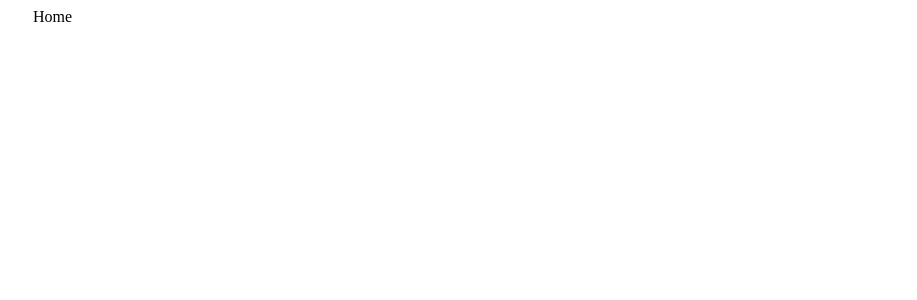
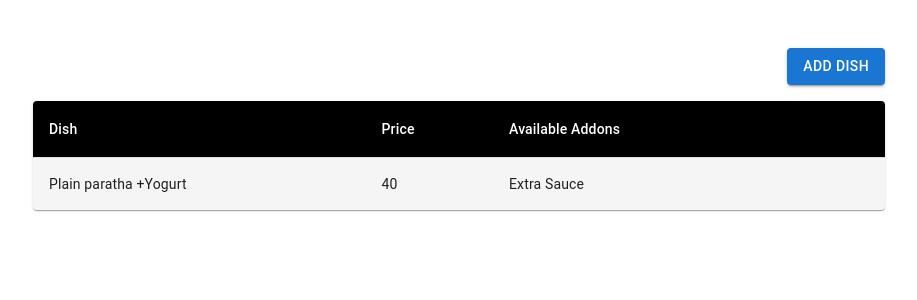
Before and after one commit to shivprajapat/react-redux-curd-operation, a React (Create React App) app: page / in a window 1280 px wide. Shown: the top 300 px of the page, without its empty margins (181-1098 px from the left). Built offline with nearby package versions, Linux system fonts and the light colour scheme.

Commit message:
ui created

```diff
--- a/src/App.js
+++ b/src/App.js
@@ -5,16 +5,19 @@ import {
   Route,
 } from "react-router-dom";
 import Container from '@mui/material/Container';
+import Box from '@mui/material/Box';
 
 function App() {
   return (
     <Container maxWidth="md">
+      <Box sx={{ paddingTop: 5 }}>
         <div className="App">
           <Routes>
             <Route path='/' exact element={<Home />} />
             <Route path='/add-user' element={<AddUser />} />
           </Routes>
         </div>
+      </Box>
     </Container>
   );
 }
--- a/src/components/AddUser.jsx
+++ b/src/components/AddUser.jsx
@@ -1,7 +1,31 @@
-import React from 'react'
+import * as React from 'react';
+import Box from '@mui/material/Box';
+import TextField from '@mui/material/TextField';
+import Button from '@mui/material/Button';
+import Stack from '@mui/material/Stack';
+import { useNavigate } from 'react-router-dom'
 
 export default function AddUser() {
+    const navigate = useNavigate();
     return (
-        <div>AddUser</div>
+
+        <Box
+            sx={{
+                boxShadow: 3,
+                height: 300,
+                backgroundColor: 'primary.white',
+                '& .MuiTextField-root': { m: 1, width: '25ch' },
+                display: 'flex', justifyContent: 'center', alignItems: "center", flexDirection: "column"
+            }}>
+            <div>
+                <TextField id="outlined-basic" label="Dish" variant="outlined" />
+                <TextField id="outlined-basic" label="Price" variant="outlined" />
+                <TextField id="outlined-basic" label="Available Addons" variant="outlined" />
+            </div>
+            <Stack direction="row" spacing={2}>
+                <Button variant="contained" size="large">Add Dish</Button>
+                <Button variant="contained" size="large" onClick={() => navigate('/')}>Back</Button>
+            </Stack>
+        </Box>
     )
 }
--- a/src/components/Home.jsx
+++ b/src/components/Home.jsx
@@ -1,7 +1,75 @@
-import React from 'react'
+import * as React from 'react';
+import { styled } from '@mui/material/styles';
+import Table from '@mui/material/Table';
+import TableBody from '@mui/material/TableBody';
+import TableCell, { tableCellClasses } from '@mui/material/TableCell';
+import TableContainer from '@mui/material/TableContainer';
+import TableHead from '@mui/material/TableHead';
+import TableRow from '@mui/material/TableRow';
+import Paper from '@mui/material/Paper';
+import { Link } from 'react-router-dom'
+import Button from '@mui/material/Button';
+import Box from '@mui/material/Box';
+
+const StyledTableCell = styled(TableCell)(({ theme }) => ({
+    [`&.${tableCellClasses.head}`]: {
+        backgroundColor: theme.palette.common.black,
+        color: theme.palette.common.white,
+    },
+    [`&.${tableCellClasses.body}`]: {
+        fontSize: 14,
+    },
+}));
+
+const StyledTableRow = styled(TableRow)(({ theme }) => ({
+    '&:nth-of-type(odd)': {
+        backgroundColor: theme.palette.action.hover,
+    },
+    // hide last border
+    '&:last-child td, &:last-child th': {
+        border: 0,
+    },
+}));
+
+function createData(name, calories, fat, carbs, protein) {
+    return { name, calories, fat, carbs, protein };
+}
+
+const rows = [
+    createData('Plain paratha +Yogurt', 40, "Extra Sauce")
+];
 
 export default function Home() {
+
     return (
-        <div>Home</div>
+        <div className='add-user'>
+            <Box sx={{ paddingBottom: 2, display: 'flex', justifyContent: 'flex-end' }}>
+                <Link to='/add-user'>
+                    <Button variant="contained">Add Dish</Button>
+                </Link>
+            </Box>
+            <TableContainer component={Paper}>
+                <Table sx={{ minWidth: 700 }} aria-label="customized table">
+                    <TableHead>
+                        <TableRow>
+                            <StyledTableCell>Dish</StyledTableCell>
+                            <StyledTableCell>Price</StyledTableCell>
+                            <StyledTableCell style={{ width: 360 }} >Available Addons</StyledTableCell>
+                        </TableRow>
+                    </TableHead>
+                    <TableBody>
+                        {rows.map((row) => (
+                            <StyledTableRow key={row.name}>
+                                <StyledTableCell component="th" scope="row">
+                                    {row.name}
+                                </StyledTableCell>
+                                <StyledTableCell>{row.calories}</StyledTableCell>
+                                <StyledTableCell>{row.fat}</StyledTableCell>
+                            </StyledTableRow>
+                        ))}
+                    </TableBody>
+                </Table>
+            </TableContainer>
+        </div>
     )
 }
```
Lines whose indentation alone changed are shown as unchanged.
